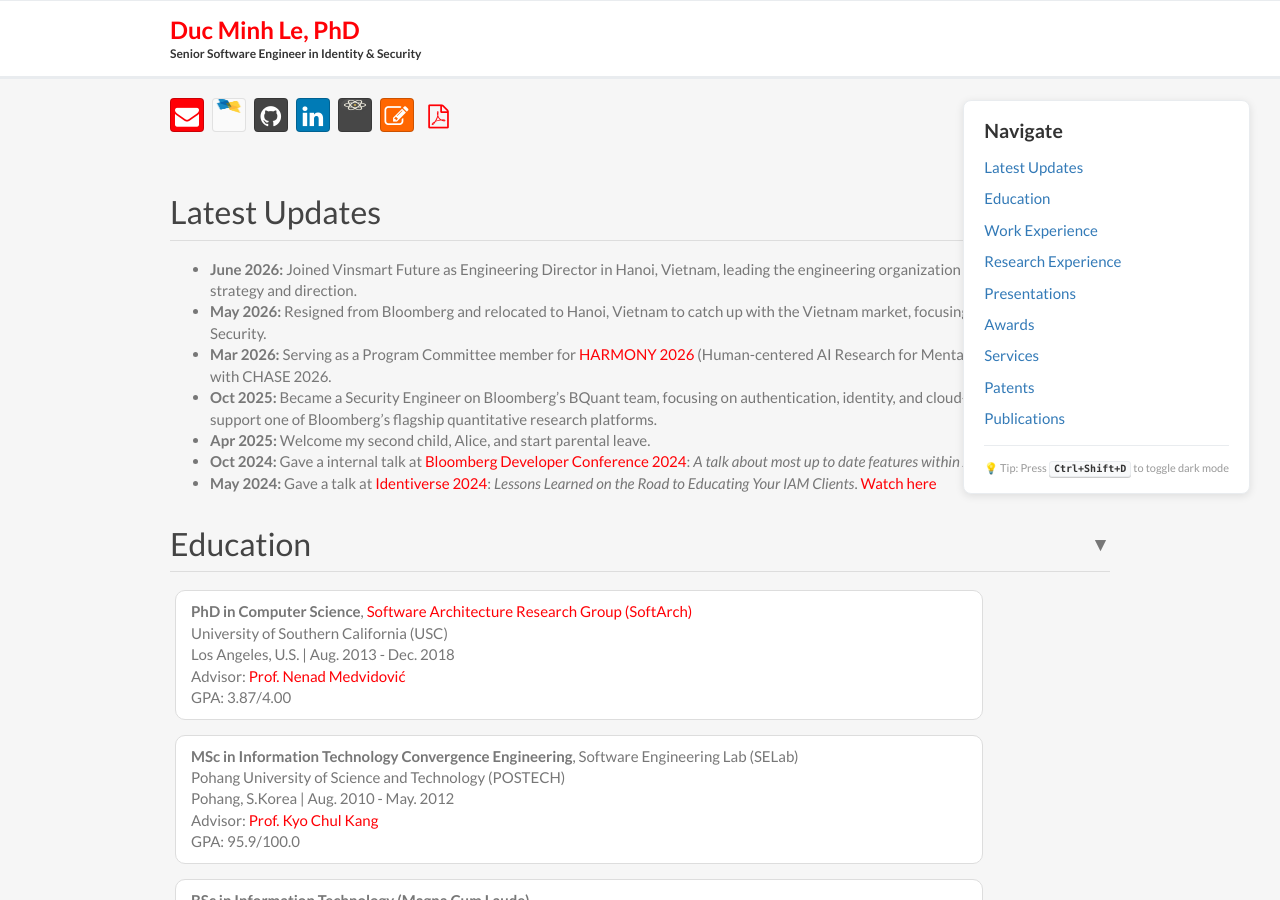
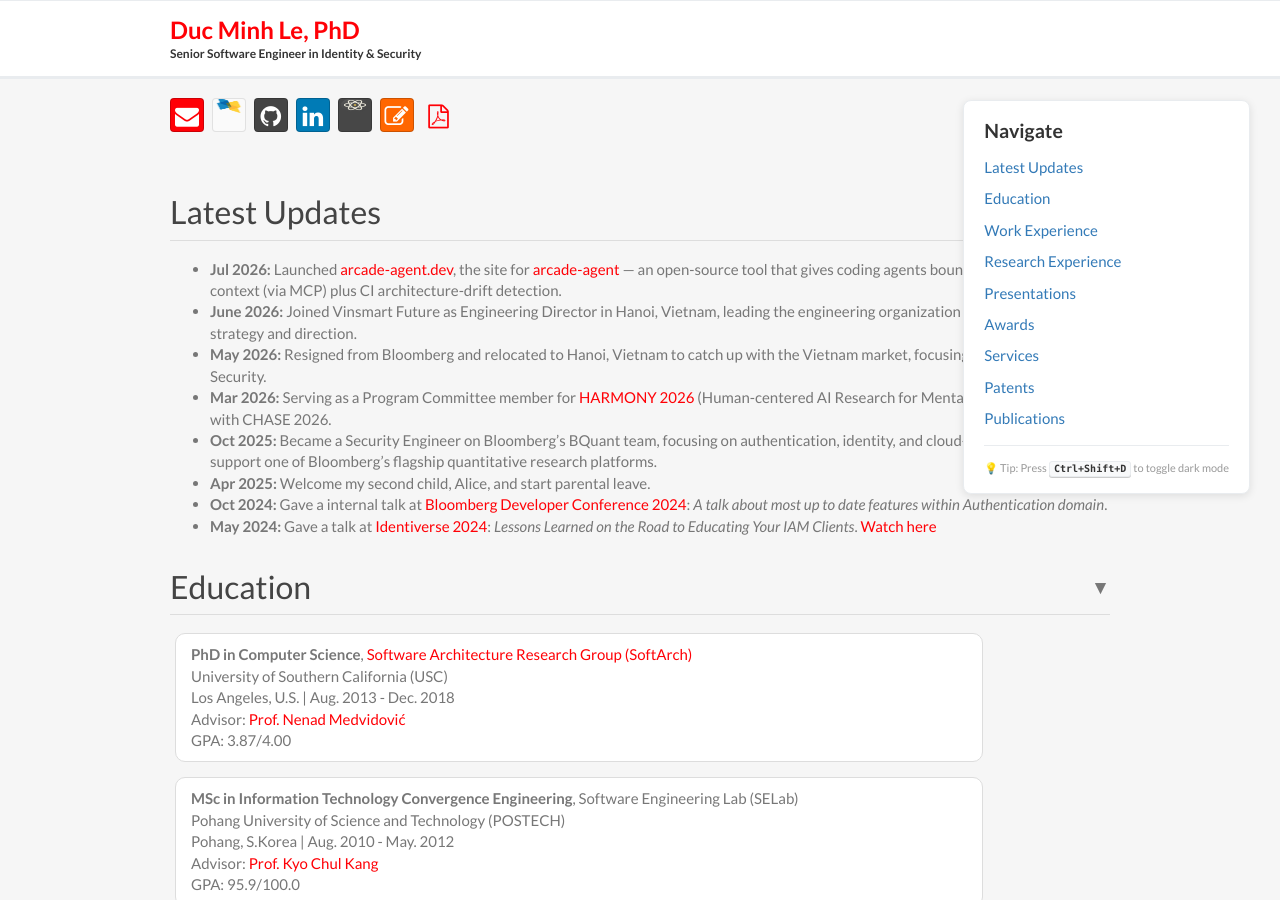
Before and after one commit to lemduc/lemduc.github.io, a Jekyll site: the page built from index.html, in a window 1280 px wide and 900 px high, scrolled down 361 px. Built offline with Jekyll 4.4.1, drawn with Linux system fonts in a browser that asks for light colours.

Commit message:
chore: add arcade-agent.dev launch to Latest Updates (#26)

```diff
--- a/_data/updates.yml
+++ b/_data/updates.yml
@@ -1,3 +1,5 @@
+- date: "Jul 2026"
+  content: "Launched <a href=\"https://arcade-agent.dev\" target=\"_blank\">arcade-agent.dev</a>, the site for <a href=\"https://github.com/lemduc/arcade-agent\" target=\"_blank\">arcade-agent</a> — an open-source tool that gives coding agents bounded architectural context (via MCP) plus CI architecture-drift detection."
 - date: "June 2026"
   content: "Joined Vinsmart Future as Engineering Director in Hanoi, Vietnam, leading the engineering organization and setting technical strategy and direction."
 - date: "May 2026"
```
